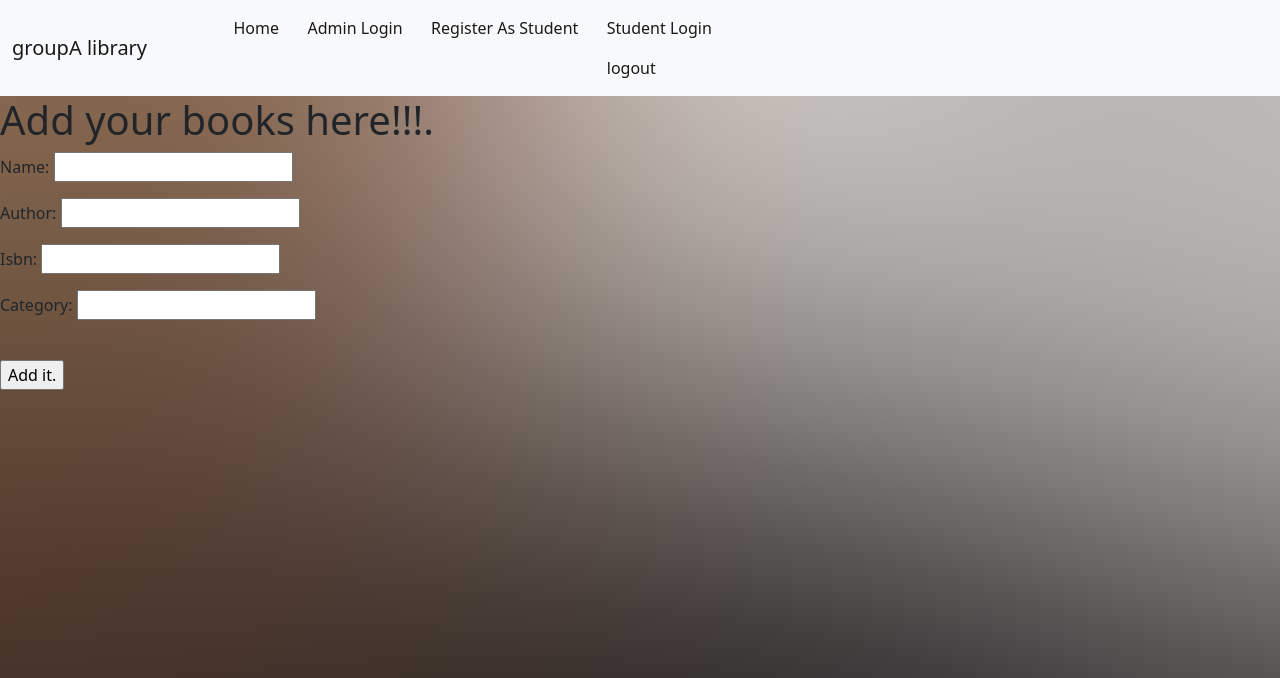
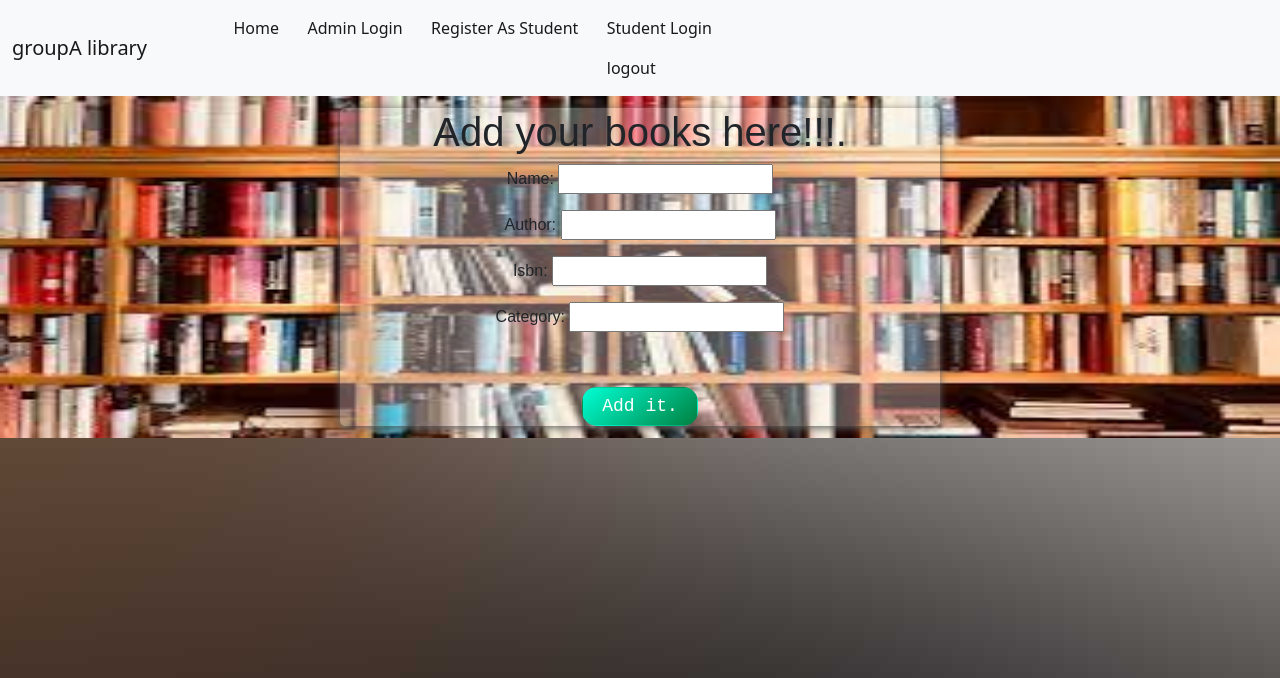
Before and after one commit to GroupA-lab/a-library, a Django app: page /add_book/ in a window 1280 px wide. Shown: the top 678 px of the page. Run offline with Django 4.2, Linux system fonts and the light colour scheme.

Commit message:
inline changes

```diff
--- a/library/templates/add_book.html
+++ b/library/templates/add_book.html
@@ -37,28 +37,59 @@
     <style>
         .container{
             text-align: center;
+            margin: 12px;
+            margin-top: 10;
+            font-family: 'Poppins', sans-serif;
+            border-radius: 5px;
+            width: 600px;
+            box-shadow: rgba(99, 99, 99, 99)0px 2px 8px 0px;
+            background-color: rgb(34, 158, 131);
+            background: rgba(255, 255, 255, 0.3) ;
+            -moz-box-align: center;
         }
+        .body1{
+            background-position: center;
+            background-repeat: no-repeat;
+            background-size: 100% 100%;
+            background-image: url('./static/library/images/book11.jpg');
+            margin: 0px;
+            padding: 0px;
+            display: flex;
+            text-align: center;
+            justify-content: center;
+            width: 100;
+        }
+       .btn{
+        font-size: large;
+        padding: 5px;
+        width: 20%;
+        border-radius: 15px;
+        background-image: linear-gradient(140deg, rgb(0, 255, 213), rgb(0, 128, 64));
+        margin-top: 15px;
+        font-family: 'Courier New', Courier, monospace;
+        color: white;
+        box-shadow: rgba(0, 0, 0, 26);
+       }
 
     </style>
 </head>
+<div class="body1">
 <body style="background-image: url('{% static 'library/images/hero_bg_1.jpg'%}');">
-    <div class="body-top">
-</body>
-</html>
+    <div class="container">
 
-<html>
-    <head>
-        <title>
-            add book
-        </title>
-    </head>
-    <body>
+
+
+
+
+
         <h1> Add your books here!!!.</h1>
         <form action="." method=POST>
             {{ form.as_p }}{% csrf_token%}<br>
-            <input type = submit value = "Add it.">
+            <input class="btn" type = submit value = "Add it.">
         </form>
+        </div>
     </body>
+</div>
 </html>
 
 {% endblock %}
```
Also changed, not shown: library/templates/add_student.html (+43 -11 lines), library/templates/admin_home.html (+39 -17 lines), library/templates/login.html (+42 -2 lines), library/templates/register.html (+9 -2 lines), static/library/css/style.css (+9 -0 lines), db.sqlite3.
